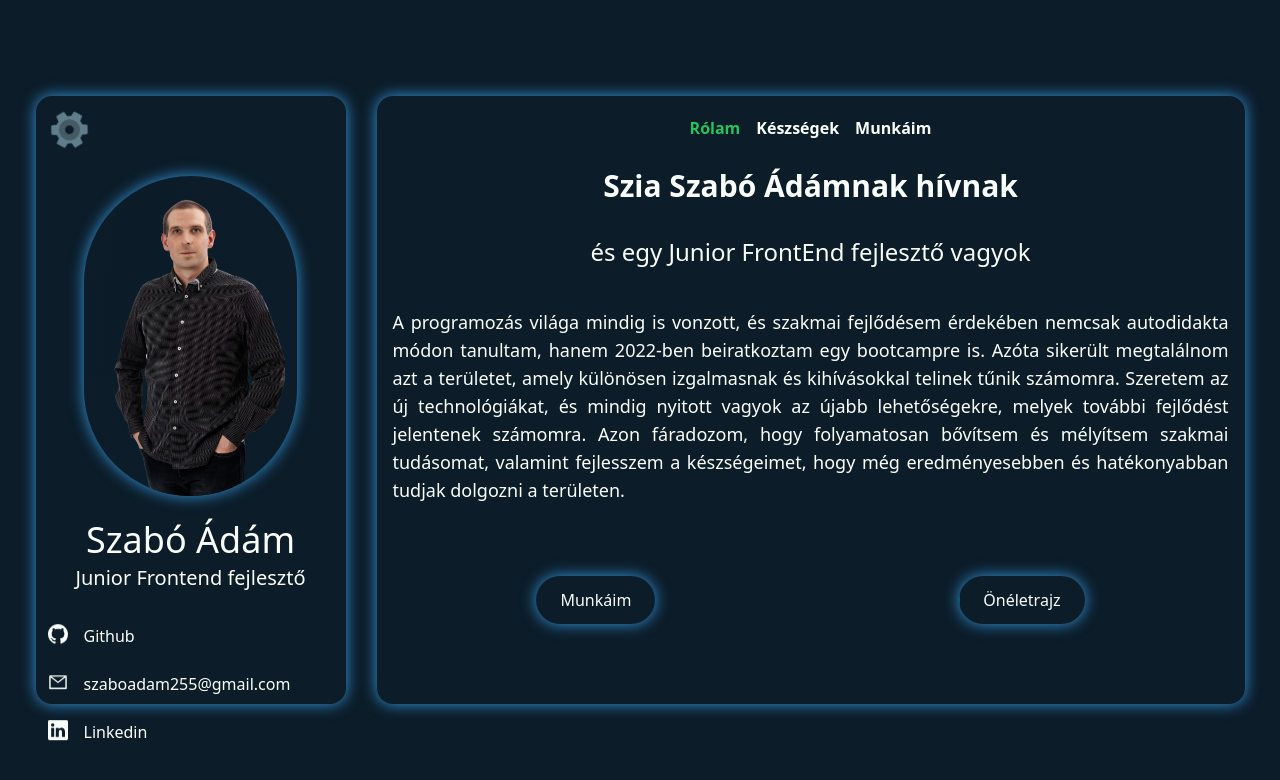
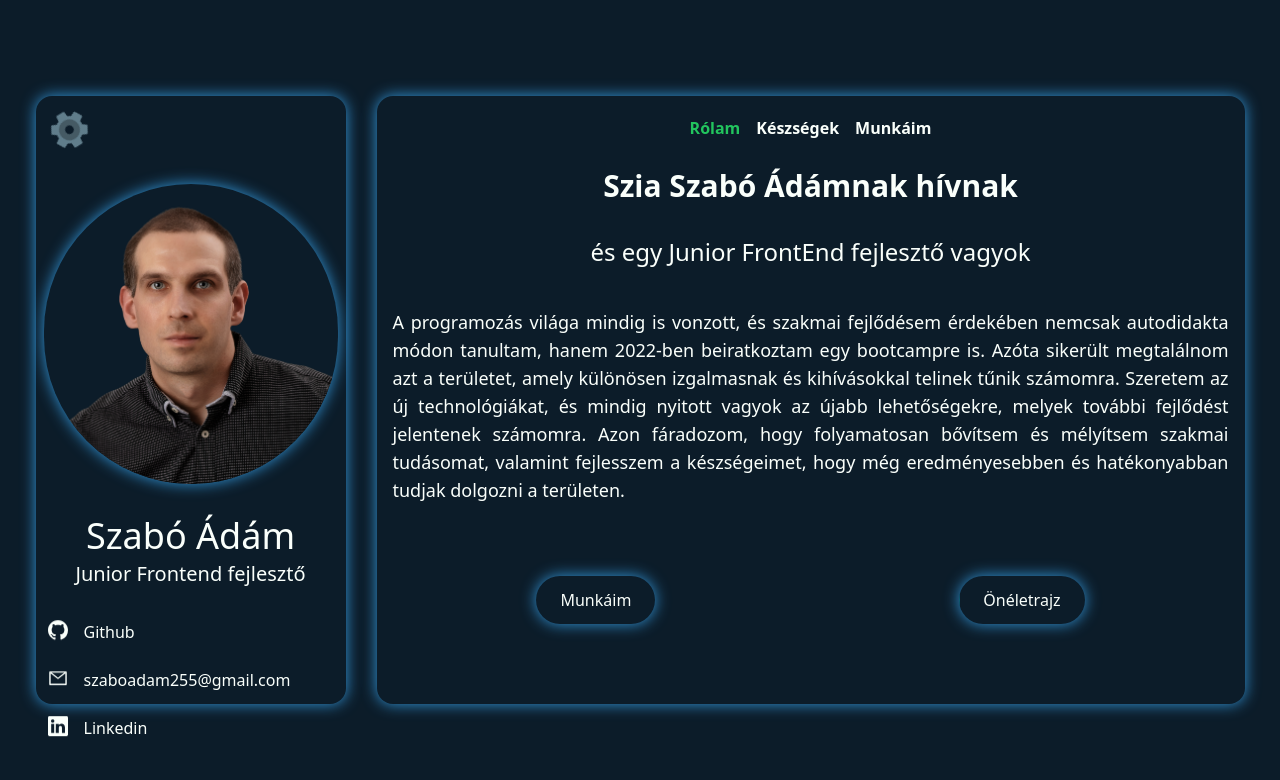
Before and after one commit to sz-adam/portfolio, a React (Create React App) app: page / in a window 1280 px wide. Shown: the top 780 px of the page. Built offline with nearby package versions, Linux system fonts and the light colour scheme.

Commit message:
new image

```diff
--- a/src/components/HomeInformation.jsx
+++ b/src/components/HomeInformation.jsx
@@ -1,15 +1,15 @@
-import React, { useContext, useState } from 'react';
-import Me4 from '../images/me4.png';
-import { ThemeContext } from '../context/ThemeContext';
-import { LanguageContext } from '../context/LanguageContext';
-import AnimatedMotion from '../framerMotion/AnimatedMotion';
-import { AiOutlineMail } from "react-icons/ai"
-import { BsGithub } from "react-icons/bs"
-import { BsLinkedin } from "react-icons/bs"
-import FlagThemeModal from '../components/FlagThemeModal';
-import { FcSettings } from "react-icons/fc"
-import { AnimatePresence } from 'framer-motion';
-const i18n = require('../utils/i18n');
+import React, { useContext, useState } from "react";
+import Me4 from "../images/me44.png";
+import { ThemeContext } from "../context/ThemeContext";
+import { LanguageContext } from "../context/LanguageContext";
+import AnimatedMotion from "../framerMotion/AnimatedMotion";
+import { AiOutlineMail } from "react-icons/ai";
+import { BsGithub } from "react-icons/bs";
+import { BsLinkedin } from "react-icons/bs";
+import FlagThemeModal from "../components/FlagThemeModal";
+import { FcSettings } from "react-icons/fc";
+import { AnimatePresence } from "framer-motion";
+const i18n = require("../utils/i18n");
 
 const HomeInformation = () => {
   const { language } = useContext(LanguageContext);
@@ -18,56 +18,67 @@ const HomeInformation = () => {
   const [isOpen, setIsOpen] = useState(false);
 
   return (
-
     <AnimatedMotion animationName="homeImageAnimation">
       <div className="p-3">
         {/* modal ablak */}
-        <button onClick={() => setIsOpen(true)}>  <FcSettings size={42} className="animate-spin " /></button>
+        <button onClick={() => setIsOpen(true)}>
+          {" "}
+          <FcSettings size={42} className="animate-spin " />
+        </button>
         <AnimatePresence>
           {isOpen && <FlagThemeModal setIsOpen={setIsOpen} />}
         </AnimatePresence>
       </div>
-      <div className="flex flex-col " >
-        <div className="flex justify-center items-center pt-2" >
+      <div className="flex flex-col">
+        <div className="flex justify-center items-center pt-2 m-2">
           <img
             src={Me4}
             alt="my portfolio"
-            className="h-72 sm:h-96 lg:h-80 rounded-full "
+            className="w-72 sm:w-96 lg:w-64 xl:w-96 rounded-full  "
             style={{ boxShadow: boxShadow }}
           />
         </div>
         <div className="text-center p-5 ">
-          <h1 className="text-4xl p-1 " >{i18n.text(language, i18n.MAP['about-name'])}</h1>
-          <h2 className="text-xl">{i18n.text(language, i18n.MAP['about-title'])}</h2>
+          <h1 className="text-4xl p-1 ">
+            {i18n.text(language, i18n.MAP["about-name"])}
+          </h1>
+          <h2 className="text-xl">
+            {i18n.text(language, i18n.MAP["about-title"])}
+          </h2>
         </div>
 
         {/**link */}
-        <div>
+
         <div className="p-3 ">
-            <a href="https://github.com/sz-adam?tab=repositories" className="flex items-center text-center">
+          <a
+            href="https://github.com/sz-adam?tab=repositories"
+            className="flex items-center text-center"
+          >
             <BsGithub className="text-xl animate-bounce" />
             <span className="ml-4">Github</span>
           </a>
         </div>
         <div className="p-3">
-            <a href="mailto:szaboadam255@gmail.com" className="flex items-center text-center">
+          <a
+            href="mailto:szaboadam255@gmail.com"
+            className="flex items-center text-center"
+          >
             <AiOutlineMail className="text-xl animate-bounce" />
             <span className="ml-4 ">szaboadam255@gmail.com</span>
           </a>
         </div>
-          <div className="p-3" >
-            <a href="https://www.linkedin.com/in/%C3%A1d%C3%A1m-szab%C3%B3-06733527a/" className="flex  items-center text-center">
+        <div className="p-3">
+          <a
+            href="https://www.linkedin.com/in/%C3%A1d%C3%A1m-szab%C3%B3-06733527a/"
+            className="flex  items-center text-center"
+          >
             <BsLinkedin className="text-xl animate-bounce" />
             <span className="ml-4">Linkedin</span>
           </a>
         </div>
-
-        </div>
-
       </div>
     </AnimatedMotion>
+  );
+};
 
-  )
-}
-
-export default HomeInformation
+export default HomeInformation;
```
Also changed, not shown: src/images/me44.png (added). Lines whose indentation alone changed are shown as unchanged.
